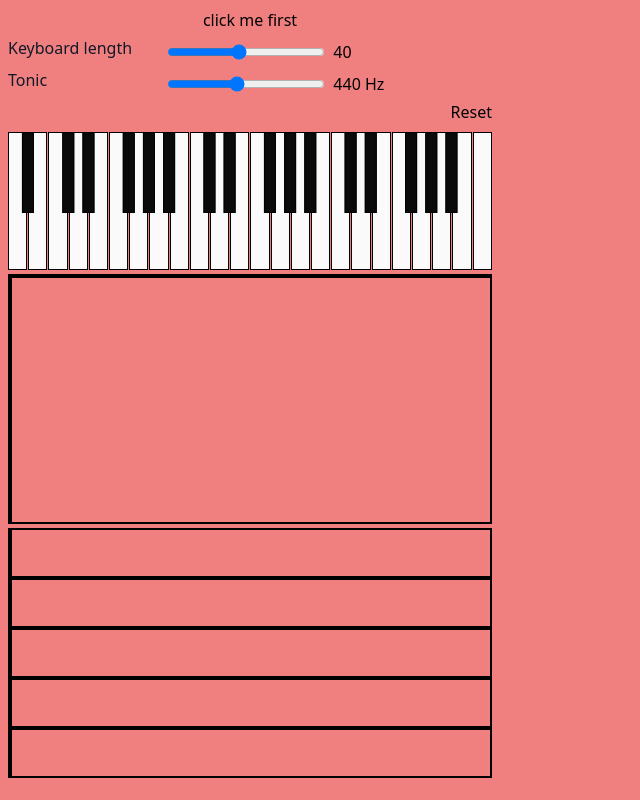
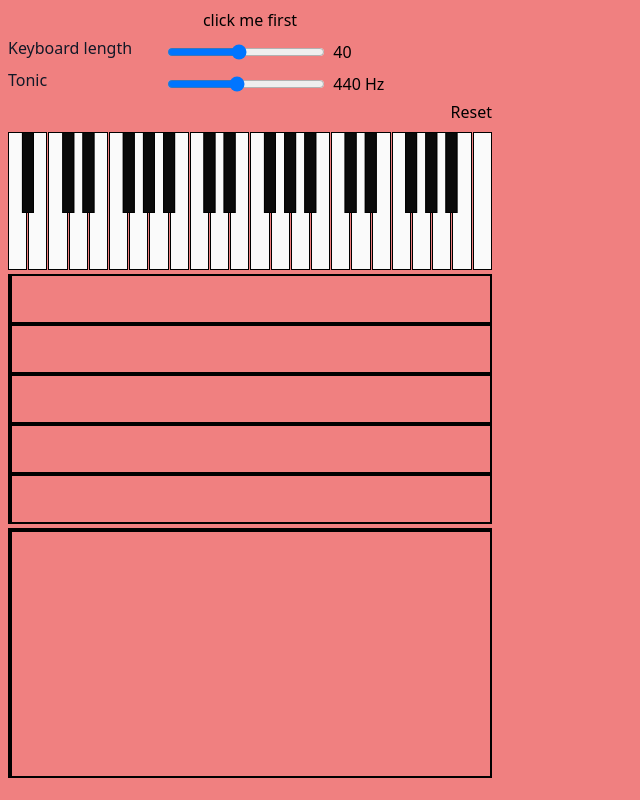
Before and after one commit to dctalbot/audio, a React (Vite) app: page / in a window 1280 px wide. Shown: the whole page, without its empty margins (0-640 px from the left). Built offline with nearby package versions, Linux system fonts and the light colour scheme.

Commit message:
refactor

```diff
--- a/src/App.tsx
+++ b/src/App.tsx
@@ -1,13 +1,16 @@
 import "./App.css";
 import { KeyboardDemo } from "./demos/KeyboardDemo";
 import { CrosshairsDemo } from "./demos/CrosshairsDemo";
+import { Trombone } from "./Crosshairs/Trombone";
+import { Theremin } from "./Crosshairs/Theremin";
 
 function App() {
   return (
     <div className="some-div p-2 gap-1 flex flex-col">
       <button>click me first</button>
       <KeyboardDemo />
-      <CrosshairsDemo />
+      <Trombone />
+      <Theremin />
     </div>
   );
 }
--- a/src/demos/CrosshairsDemo.tsx
+++ /dev/null
@@ -1,13 +0,0 @@
-import { Theremin } from "../Crosshairs/Theremin";
-import { Trombone } from "../Crosshairs/Trombone";
-
-function CrosshairsDemo() {
-  return (
-    <>
-      <Theremin />
-      <Trombone />
-    </>
-  );
-}
-
-export { CrosshairsDemo };
```
